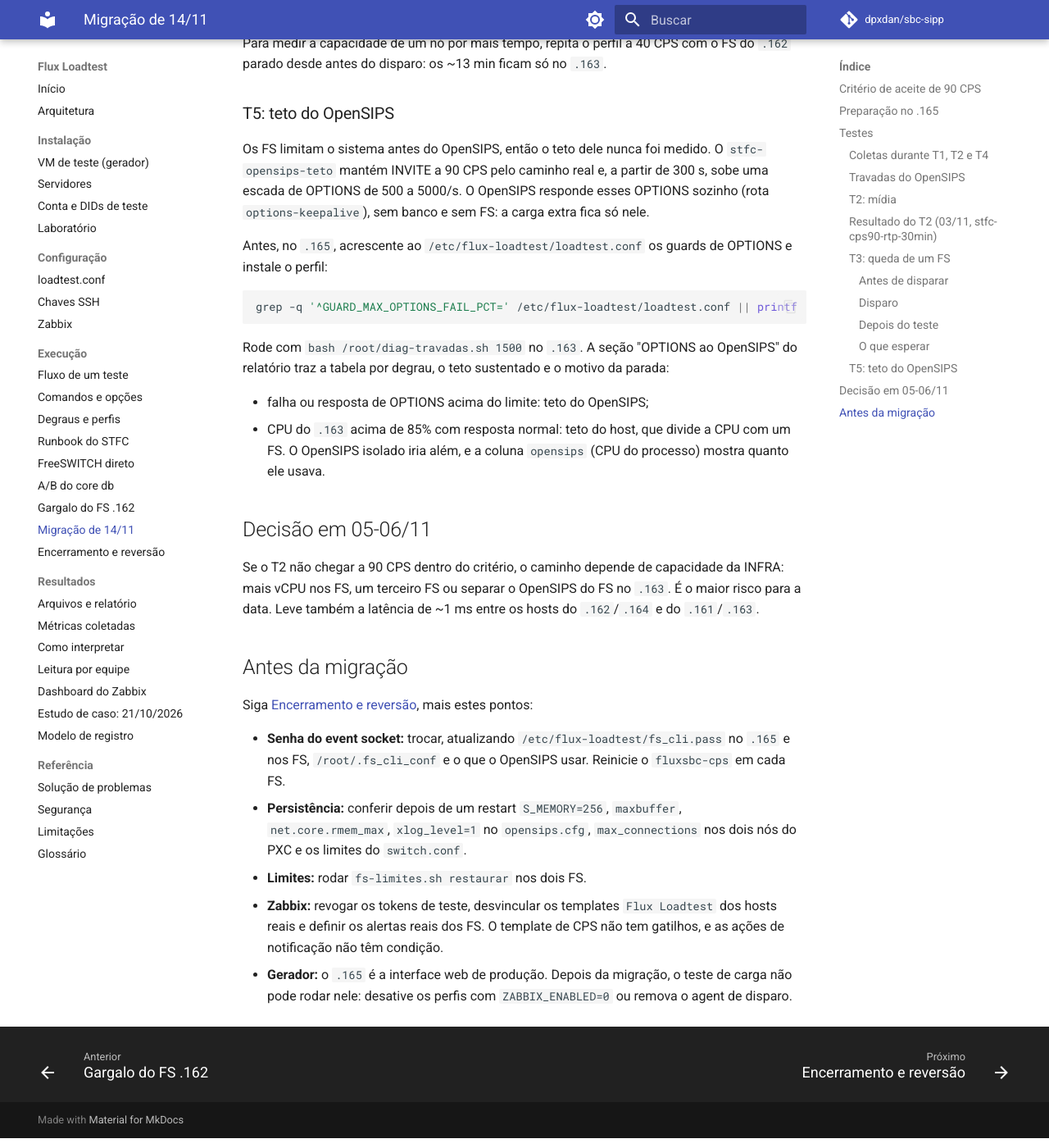
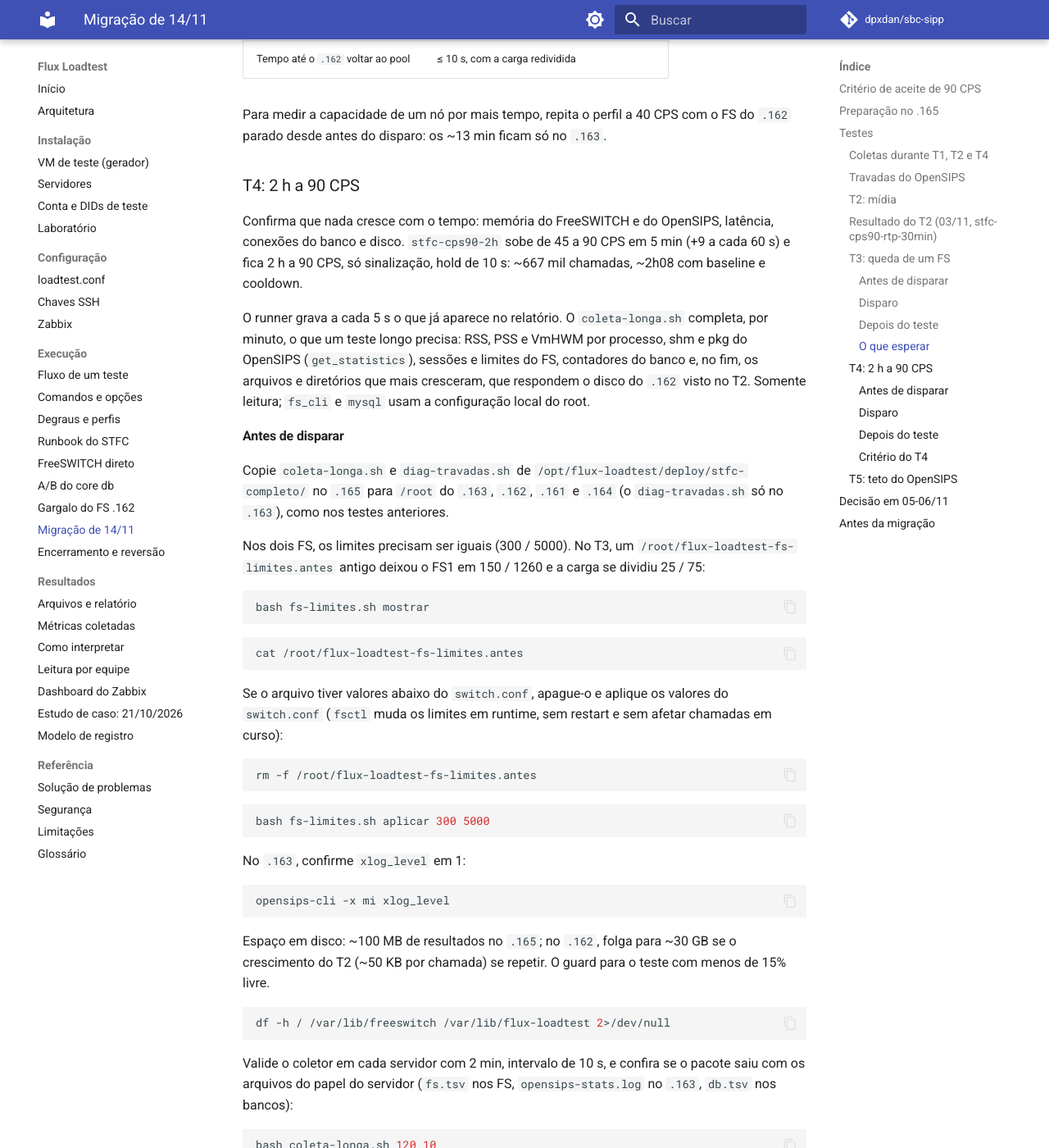
Before and after one commit to dpxdan/sbc-sipp, an MkDocs documentation site: the page built from docs/execucao/migracao-14-11.md, in a window 1280 px wide and 1400 px high, scrolled down 7839 px. Shown: the whole window at 82% size. Built offline with MkDocs 1.6.1 and Material for MkDocs 9.7.7, drawn with Linux system fonts in a browser that asks for light colours; comment, search, counter and statistics services are not loaded; some of the changed text lies outside the part shown.

Commit message:
feat(stfc): coletor para testes longos e roteiro do T4 (#43)
coleta-longa.sh roda nos servidores (.163, .162, .161, .164) durante testes
longos e gera um pacote para analise: memoria por processo (RSS, PSS,
VmHWM), shm e pkg do OpenSIPS por amostra, sessoes e limites em uso do
FreeSWITCH, contadores do banco e, no fim, os arquivos e diretorios que
mais cresceram no disco. Somente leitura; detecta os papeis pelo processo.

diag-travadas.sh passa a aceitar ate 10800 s, para cobrir o T4 (~2h08).
O doc da migracao ganha o roteiro do T4, com a conferencia de limites
iguais nos FS que distorceu o T3.

````diff
--- a/docs/execucao/migracao-14-11.md
+++ b/docs/execucao/migracao-14-11.md
@@ -62,10 +62,13 @@
 | T1 | `stfc-cps90-30min` | 90 CPS sustentado e causa das travadas |
 | T2 | `stfc-cps90-rtp-escada`, depois `stfc-cps90-rtp-30min` se chegar a 90 | Limite com RTP em todas as chamadas, o pior caso |
 | T3 | `stfc-cps-livre` a 40 CPS, parando e religando o FreeSWITCH do `.162` no patamar | Comportamento do `load_balancer` e capacidade com um nó |
-| T4 | `stfc-cps90-2h`, com a configuração final | Vazamento de memória e degradação |
+| T4 | `stfc-cps90-2h`, com a configuração final e o `coleta-longa.sh` nos servidores | Vazamento de memória e degradação |
 | T5 (opcional) | `stfc-opensips-teto` | Teto do OpenSIPS com INVITE a 90 CPS |
 
 ### Coletas durante T1, T2 e T4
+
+No T4, o `diag-travadas.sh` (fila da 5060) e o `coleta-longa.sh` (conexões do banco) substituem as duas coletas
+abaixo; veja a seção "T4: 2 h a 90 CPS".
 
 No `.163`, a fila do socket do OpenSIPS, 5 vezes por segundo, mostra início e duração de cada travada. Ajuste o
 `timeout` à duração do teste:
@@ -294,6 +297,113 @@
 Para medir a capacidade de um nó por mais tempo, repita o perfil a 40 CPS com o FS do `.162` parado desde antes do
 disparo: os ~13 min ficam só no `.163`.
 
+### T4: 2 h a 90 CPS
+
+Confirma que nada cresce com o tempo: memória do FreeSWITCH e do OpenSIPS, latência, conexões do banco e disco.
+`stfc-cps90-2h` sobe de 45 a 90 CPS em 5 min (+9 a cada 60 s) e fica 2 h a 90 CPS, só sinalização, hold de
+10 s: ~667 mil chamadas, ~2h08 com baseline e cooldown.
+
+O runner grava a cada 5 s o que já aparece no relatório. O `coleta-longa.sh` completa, por minuto, o que um teste
+longo precisa: RSS, PSS e VmHWM por processo, shm e pkg do OpenSIPS (`get_statistics`), sessões e limites do
+FS, contadores do banco e, no fim, os arquivos e diretórios que mais cresceram, que respondem o disco do `.162`
+visto no T2. Somente leitura; `fs_cli` e `mysql` usam a configuração local do root.
+
+#### Antes de disparar
+
+Copie `coleta-longa.sh` e `diag-travadas.sh` de `/opt/flux-loadtest/deploy/stfc-completo/` no `.165` para
+`/root` do `.163`, `.162`, `.161` e `.164` (o `diag-travadas.sh` só no `.163`), como nos testes anteriores.
+
+Nos dois FS, os limites precisam ser iguais (300 / 5000). No T3, um `/root/flux-loadtest-fs-limites.antes`
+antigo deixou o FS1 em 150 / 1260 e a carga se dividiu 25 / 75:
+
+```bash
+bash fs-limites.sh mostrar
+```
+
+```bash
+cat /root/flux-loadtest-fs-limites.antes
+```
+
+Se o arquivo tiver valores abaixo do `switch.conf`, apague-o e aplique os valores do `switch.conf` (`fsctl` muda
+os limites em runtime, sem restart e sem afetar chamadas em curso):
+
+```bash
+rm -f /root/flux-loadtest-fs-limites.antes
+```
+
+```bash
+bash fs-limites.sh aplicar 300 5000
+```
+
+No `.163`, confirme `xlog_level` em 1:
+
+```bash
+opensips-cli -x mi xlog_level
+```
+
+Espaço em disco: ~100 MB de resultados no `.165`; no `.162`, folga para ~30 GB se o crescimento do T2 (~50 KB
+por chamada) se repetir. O guard para o teste com menos de 15% livre.
+
+```bash
+df -h / /var/lib/freeswitch /var/lib/flux-loadtest 2>/dev/null
+```
+
+Valide o coletor em cada servidor com 2 min, intervalo de 10 s, e confira se o pacote saiu com os arquivos do
+papel do servidor (`fs.tsv` nos FS, `opensips-stats.log` no `.163`, `db.tsv` nos bancos):
+
+```bash
+bash coleta-longa.sh 120 10
+```
+
+#### Disparo
+
+Em cada servidor, dentro de um `tmux`, inicie o coletor logo antes do disparo. 7900 s cobrem o teste e uma margem:
+
+```bash
+tmux new -s t4
+```
+
+```bash
+bash coleta-longa.sh 7900
+```
+
+No `.163`, em outra janela do `tmux`:
+
+```bash
+bash diag-travadas.sh 7900
+```
+
+No Zabbix, rode "Plano stfc-cps90-2h" e depois "Iniciar stfc-cps90-2h".
+
+Durante o teste, acompanhe o `console.log` no `.165` e, no Zabbix, CPS por FS, CPU por servidor e pacotes. O
+guard para o teste sozinho em CPU, memória, disco, falhas, atraso, memória do OpenSIPS e conexões do banco.
+
+#### Depois do teste
+
+Os coletores terminam sozinhos, fazem a busca de arquivos (alguns minutos) e geram o pacote. Nos dois FS:
+
+```bash
+bash fs-limites.sh restaurar
+```
+
+Envie:
+
+- do `.165`: `/var/lib/flux-loadtest/results/<execução>.tar.gz`;
+- do `.163`, `.162`, `.161` e `.164`: `/root/coleta-longa-<host>-<data>.tar.gz`;
+- do `.163`: a pasta `/root/diag-travadas-<data>/`.
+
+#### Critério do T4
+
+Os critérios de aceite de 90 CPS e, comparando os três terços do patamar de 2 h:
+
+| Medida | Esperado |
+|---|---|
+| RSS / PSS do FreeSWITCH, `.163` e `.162` | Sem alta contínua entre os terços; volta perto do valor de antes depois do teste |
+| shm e pkg do OpenSIPS | Sem alta contínua; `max_used_size` da shm abaixo de 80% |
+| INVITE -> 200 e pior período de 5 s | Sem tendência entre os terços |
+| `Connection_errors_max_connections` | Sem aumento |
+| Disco | Crescimento explicado por `arquivos-crescidos.txt` e compatível com a operação real |
+
 ### T5: teto do OpenSIPS
 
 Os FS limitam o sistema antes do OpenSIPS, então o teto dele nunca foi medido. O `stfc-opensips-teto` mantém INVITE a
````
Also changed, not shown: deploy/stfc-completo/README.md (+2 -0 lines), 2 other files.
